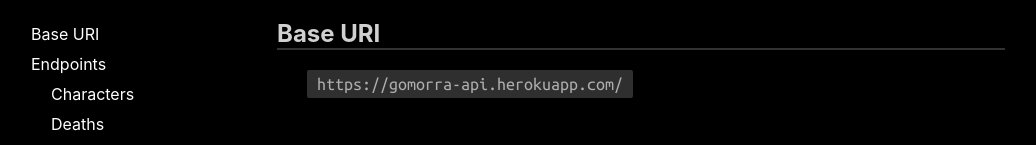
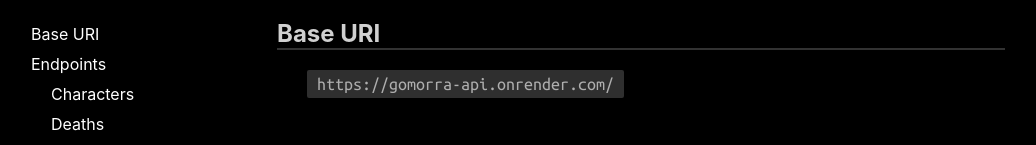
Before and after one commit to TamasKn/gomorra-client, a React (Create React App) app: page /docs in a window 1280 px wide. Shown: the part 645-790 px from the top of the page, without its empty margins (19-1055 px from the left). Built offline with nearby package versions, Linux system fonts and the light colour scheme.

Commit message:
API URL update

```diff
--- a/src/css/characterCard.css
+++ b/src/css/characterCard.css
@@ -13,7 +13,7 @@
 .card--image {
     height: 83%;
     width: inherit;
-    background-image: url("https://gomorra-api.herokuapp.com/1.JPG");
+    background-image: url("https://gomorra-api.onrender.com/1.JPG");
     background-size: cover;
     background-position: center;
     background-repeat: no-repeat;
--- a/src/pages/docs/sections/baseURI.js
+++ b/src/pages/docs/sections/baseURI.js
@@ -6,7 +6,7 @@ const BaseURI = () => (
         <h1>Base URI</h1>
         <hr/>
 
-        <SingleLine>{"https://gomorra-api.herokuapp.com/"}</SingleLine>
+        <SingleLine>{"https://gomorra-api.onrender.com/"}</SingleLine>
 
     </section>
 )
--- a/src/pages/home/Home.js
+++ b/src/pages/home/Home.js
@@ -10,7 +10,7 @@ const Home = () => {
 
     useEffect(() => {
         async function fetchData() {
-            const resp = await axios.get("https://gomorra-api.herokuapp.com/characters/placeholder")
+            const resp = await axios.get("https://gomorra-api.onrender.com/characters/placeholder")
             setCharacters(resp.data)
         }
 
```
Also changed, not shown: src/static/code_blocks/cb1.txt, src/static/code_blocks/cb2.txt.
